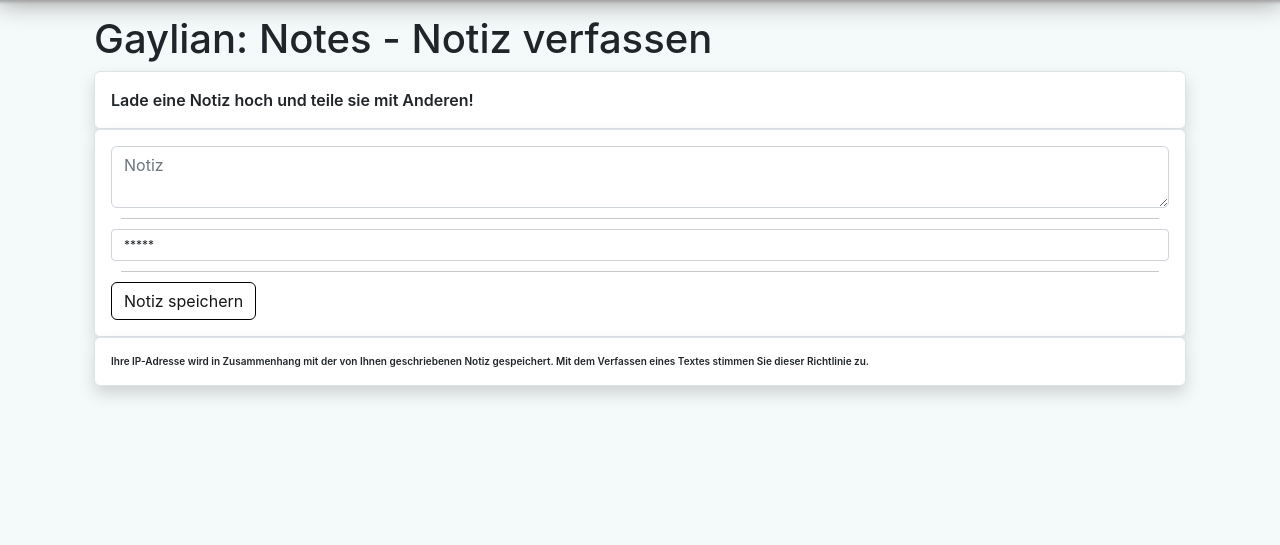
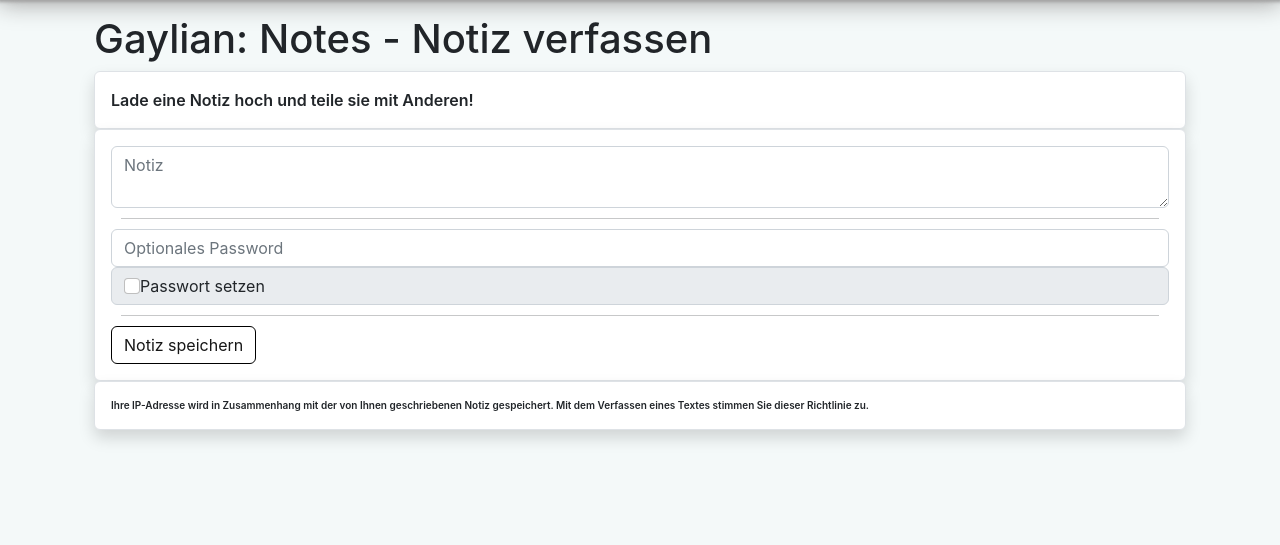
Before and after one commit to Jiscona-private/gaylian, a Flask app: page /notes/new in a window 1280 px wide. Shown: the part 73-618 px from the top of the page. Run offline with Flask 2, Linux system fonts and the light colour scheme; parts of the project's set-up code (start-up, migrations or seed data) failed here and were passed over; some libraries are stand-ins or nearby versions.

Commit message:
Added checkmark to notes password

```diff
--- a/app.py
+++ b/app.py
@@ -282,7 +282,7 @@ def upload_file():
         # getting authCodes
 
 
-        if session.get('user') or (request.form['authCode'] and verify(request.form['authCode']) == True):
+        if session.get('user') or (request.form.getlist['authCode'] and verify(request.form['authCode']) == True):
             from app import Files
             # check if the post request has the file part
             if 'file[]' not in request.files:
@@ -432,8 +432,9 @@ def write_note():
             # writing database entry
             # set filePass
             filePass = None
-            if (request.form.getlist('setNewFilepass') and request.form['filePass']):
-                filePass = bcrypt.generate_password_hash(request.form['filePass'])
+            if request.form.getlist('setNewFilepass'):
+                if request.form['filePass']:
+                    filePass = bcrypt.generate_password_hash(request.form['filePass'])
 
             # adding link to database
 
--- a/templates/write_note.html
+++ b/templates/write_note.html
@@ -32,7 +32,10 @@
                 <form role="search" method="post">
                   <textarea class="form-control me-2" name="content" placeholder="Notiz" maxlength="1000"></textarea>
                   <hr>
-                  <input class="form-control form-control-sm" type="text" name="filePass" value="*****" maxlength="32" placeholder="Optionales Passwort">
+                    <input class="padding form-control me-2" type="text" name="filePass" maxlength="32" placeholder="Optionales Password">
+                    <div class="input-group-text rounded">
+                      <input class="form-check-input mt-0" type="checkbox" name="setNewFilepass" value="Aktivieren"> Passwort setzen
+                    </div>
                   <hr>
                   <input type="submit" class="btn btn-outline-dark" value="Notiz speichern">
                   <a class="fw-normal lh-1" style="font-size: x-small;"></a>
```
